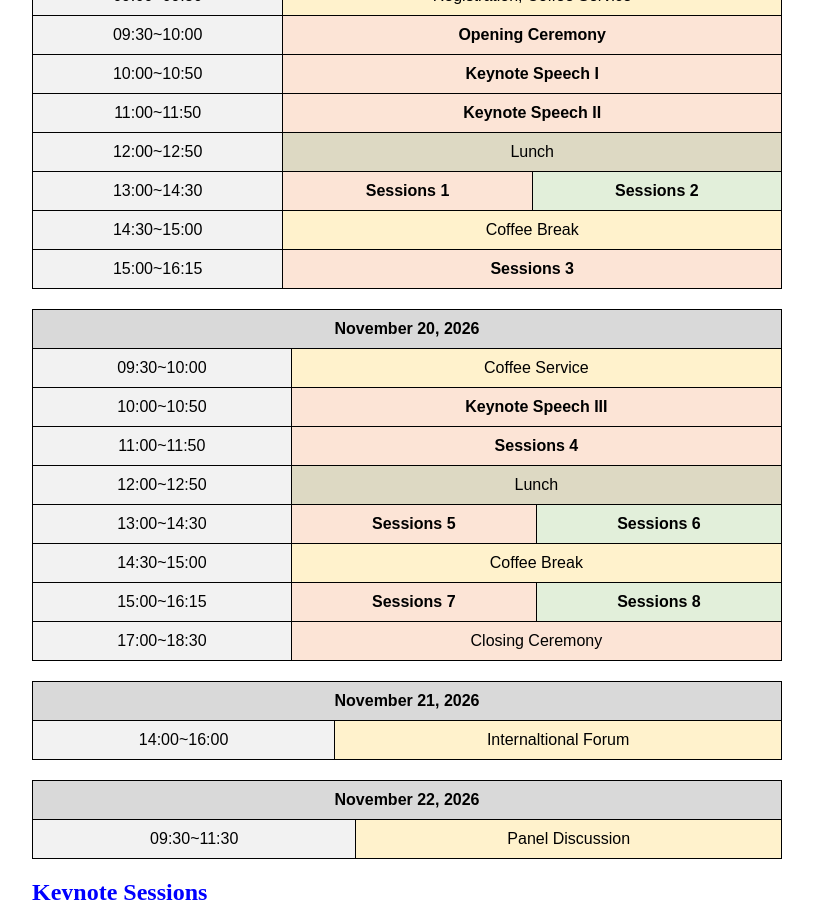
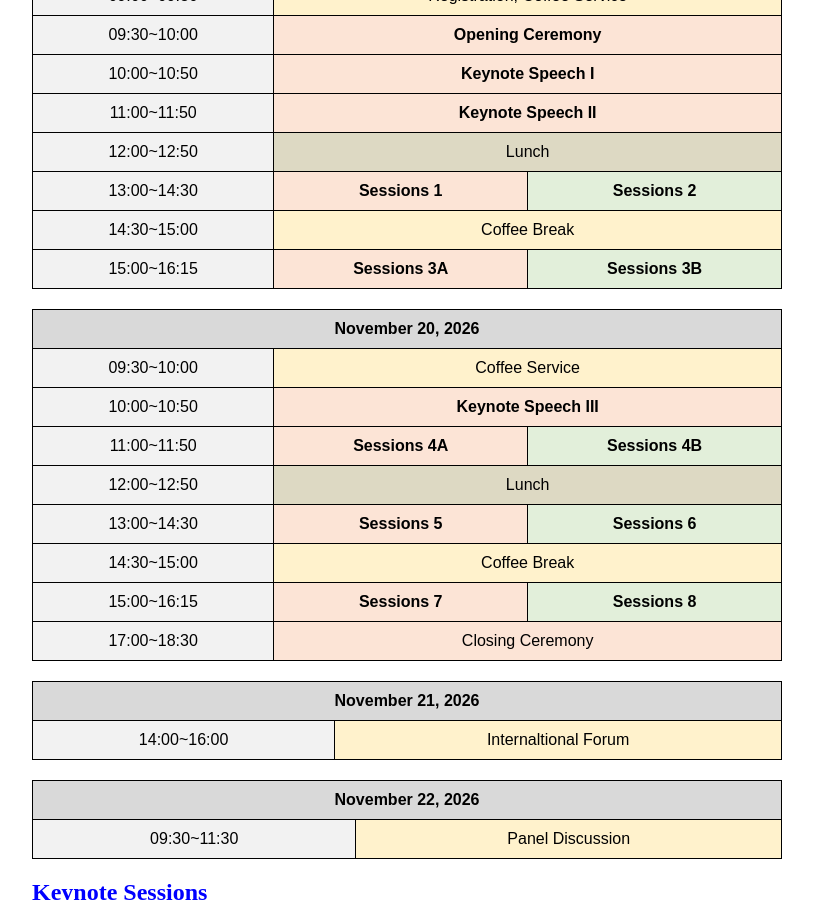
Before and after one commit to icea-conf/2026, a Jekyll site: the page built from program/index.html, in a window 1280 px wide and 900 px high, scrolled down 532 px. Shown: the whole window, without its empty margins (233-1046 px from the left). Built offline with Jekyll 4.4.1, drawn with Linux system fonts in a browser that asks for light colours.

Commit message:
Update index.html

```diff
--- a/program/index.html
+++ b/program/index.html
@@ -173,11 +173,23 @@ title: ICEA 2026
         </tr>
         <tr>
           <td class="time">15:00~16:15</td>
-          <td
-            class="event-eneos"
-            style="cursor: pointer"
-            onclick="scrollToSession('session3', 'title3')">
-            <b>Sessions 3</b><br />
+           <td style="padding: 0">
+            <table style="width: 100%; border-collapse: collapse; margin: 0">
+              <tr>
+                <td
+                  class="event-eneos"
+                  style="border: none; border-right: 1px solid black; width: 50%; cursor: pointer"
+                  onclick="scrollToSession('session3A', 'title3A')">
+                  <b>Sessions 3A</b><br />
+                </td>
+                <td
+                  class="event-eneos2"
+                  style="border: none; width: 50%; cursor: pointer"
+                  onclick="scrollToSession('session3B', 'title3B')">
+                  <b>Sessions 3B</b><br />
+                </td>
+              </tr>
+            </table>
           </td>
         </tr>
         <!--
@@ -208,11 +220,23 @@ title: ICEA 2026
         </tr>
         <tr>
           <td class="time">11:00~11:50</td>
-          <td
-            class="event-eneos"
-            style="cursor: pointer"
-            onclick="scrollToSession('session4', 'title4')">
-            <b>Sessions 4</b><br />
+           <td style="padding: 0">
+            <table style="width: 100%; border-collapse: collapse; margin: 0">
+              <tr>
+                <td
+                  class="event-eneos"
+                  style="border: none; border-right: 1px solid black; width: 50%; cursor: pointer"
+                  onclick="scrollToSession('session4A', 'title4A')">
+                  <b>Sessions 4A</b><br />
+                </td>
+                <td
+                  class="event-eneos2"
+                  style="border: none; width: 50%; cursor: pointer"
+                  onclick="scrollToSession('session4B', 'title4B')">
+                  <b>Sessions 4B</b><br />
+                </td>
+              </tr>
+            </table>
           </td>
         </tr>
         <tr>
```
